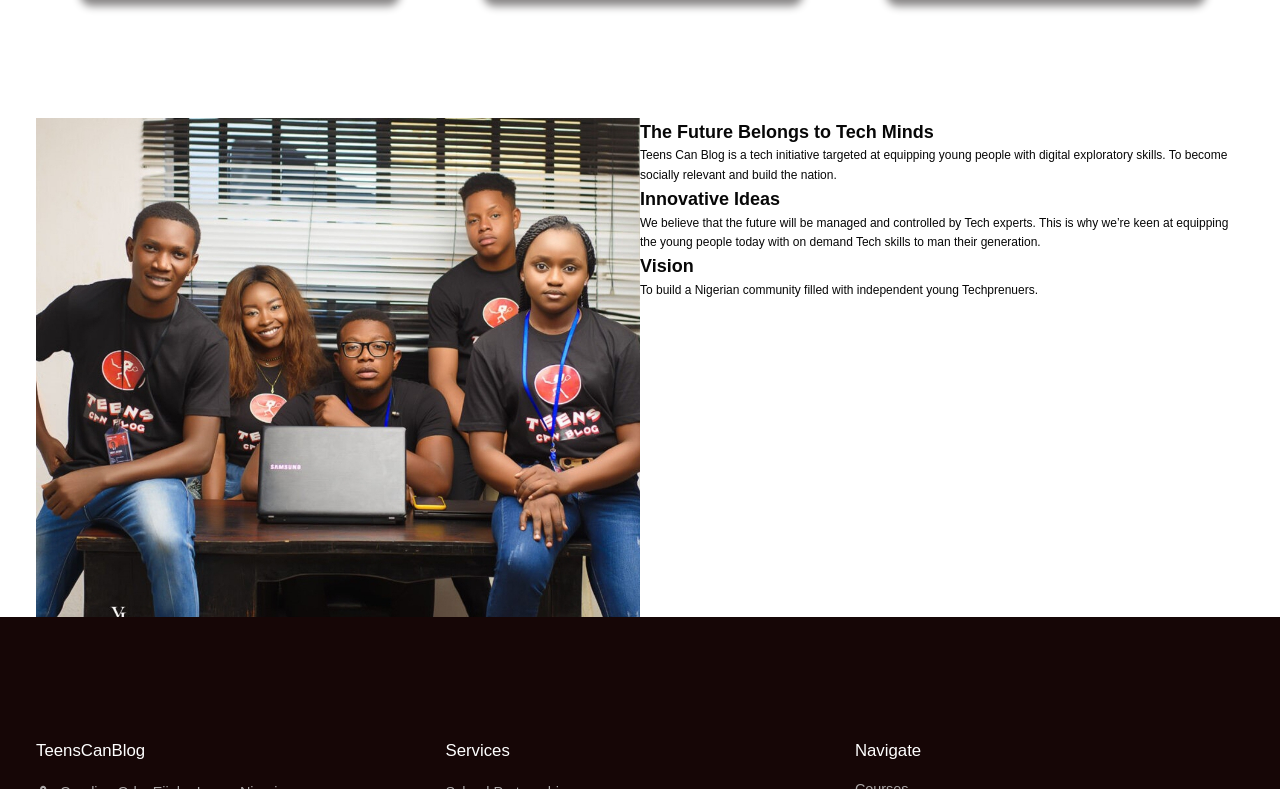
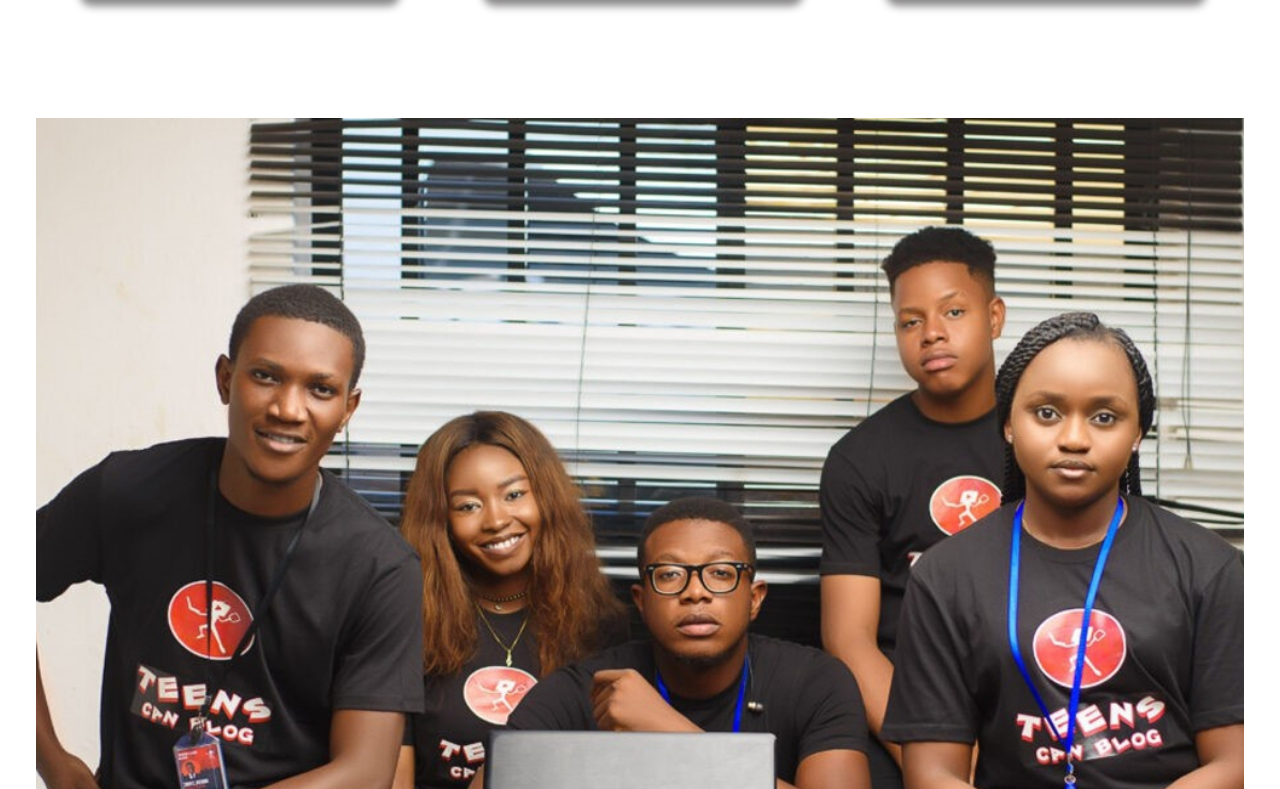
Before and after one commit to Niscolinx/teenscan, a React (Create React App) app: page / in a window 1280 px wide. Shown: the part 1571-2360 px from the top of the page. Built offline with nearby package versions, Linux system fonts and the light colour scheme; what react-router-last-location would draw is missing.

Commit message:
working on vision

```diff
--- a/src/components/Vision.tsx
+++ b/src/components/Vision.tsx
@@ -2,11 +2,11 @@ import Teens2 from '../assets/teens2.png'
 const Vision = () => {
     return (
         <div className='vision'>
-            <div>
+            <div className='vision__1'>
                 <img src={Teens2} width='100%' height='100%' alt='' />
             </div>
-            <div>
-                <div>
+            <div className='vision__2'>
+                <div className='vision__2--item'>
                     <h2>The Future Belongs to Tech Minds</h2>
                     <p>
                         Teens Can Blog is a tech initiative targeted at
@@ -14,7 +14,7 @@ const Vision = () => {
                         To become socially relevant and build the nation.
                     </p>
                 </div>
-                <div>
+                <div className='vision__2--item'>
                     {' '}
                     <h2>Innovative Ideas</h2>
                     <p>
@@ -24,7 +24,7 @@ const Vision = () => {
                         skills to man their generation.
                     </p>
                 </div>
-                <div>
+                <div className='vision__2--item'>
                     {' '}
                     <h2>Vision</h2>
                     <p>
--- a/src/sass/base/typography.scss
+++ b/src/sass/base/typography.scss
@@ -88,17 +88,17 @@
 
 .heading-2 {
     @extend %heading;
-    font-size: clamp(2rem, 4vw, 7vw);
+    font-size: clamp(1.4rem, 4vw, 2vw);
     font-style: italic;
     line-height: 1;
 
-    &__light {
-        color: $color-grey-light-1;
-    }
+    // &__light {
+    //     color: $color-grey-light-1;
+    // }
 
-    &__dark {
-        color: $color-grey-dark-1;
-    }
+    // &__dark {
+    //     color: $color-grey-dark-1;
+    // }
 }
 
 .heading-3 {
--- a/src/sass/components/vision.scss
+++ b/src/sass/components/vision.scss
@@ -1,4 +1,18 @@
 .vision {
     display: grid;
-    grid-template-columns: 1fr 1fr;
+    grid-template-columns: repeat(auto-fit, minmax(min-content, 1fr));
+
+    &__2 {
+        display: grid;
+        align-items: center;
+
+        &--item{
+            display: grid;
+            justify-items: center;
+
+            h2 {
+                @extend .heading-2;
+            }
+        }
+    }
 }
```
